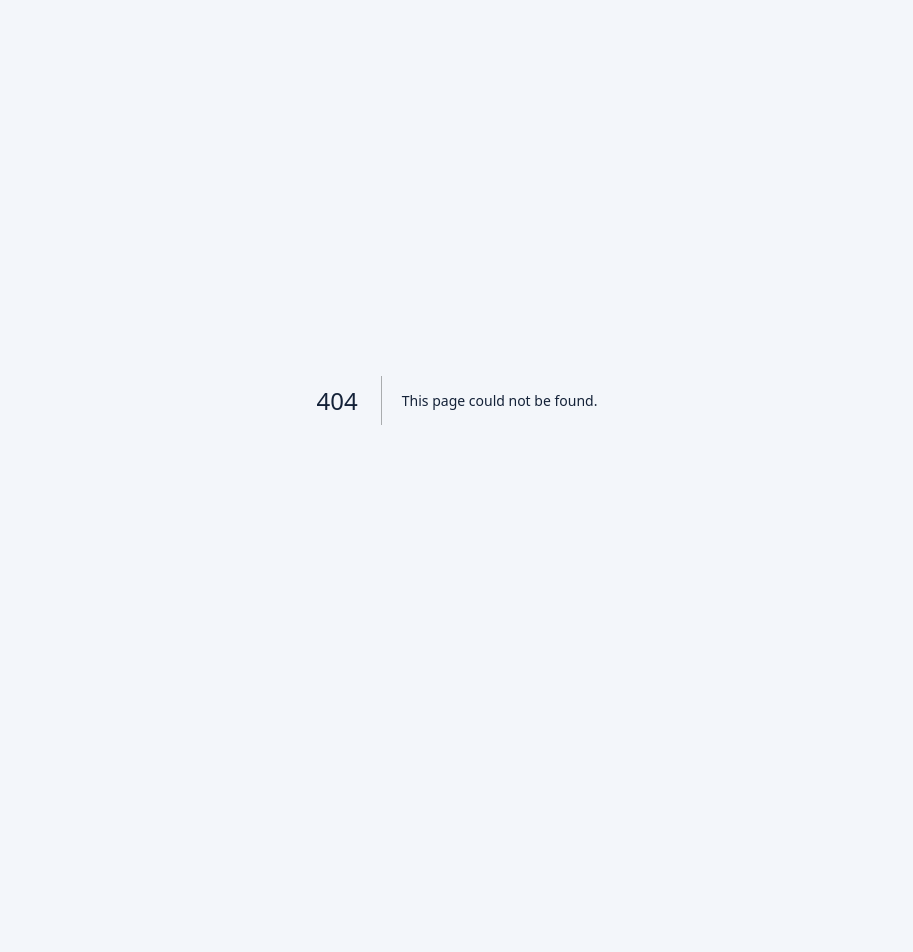
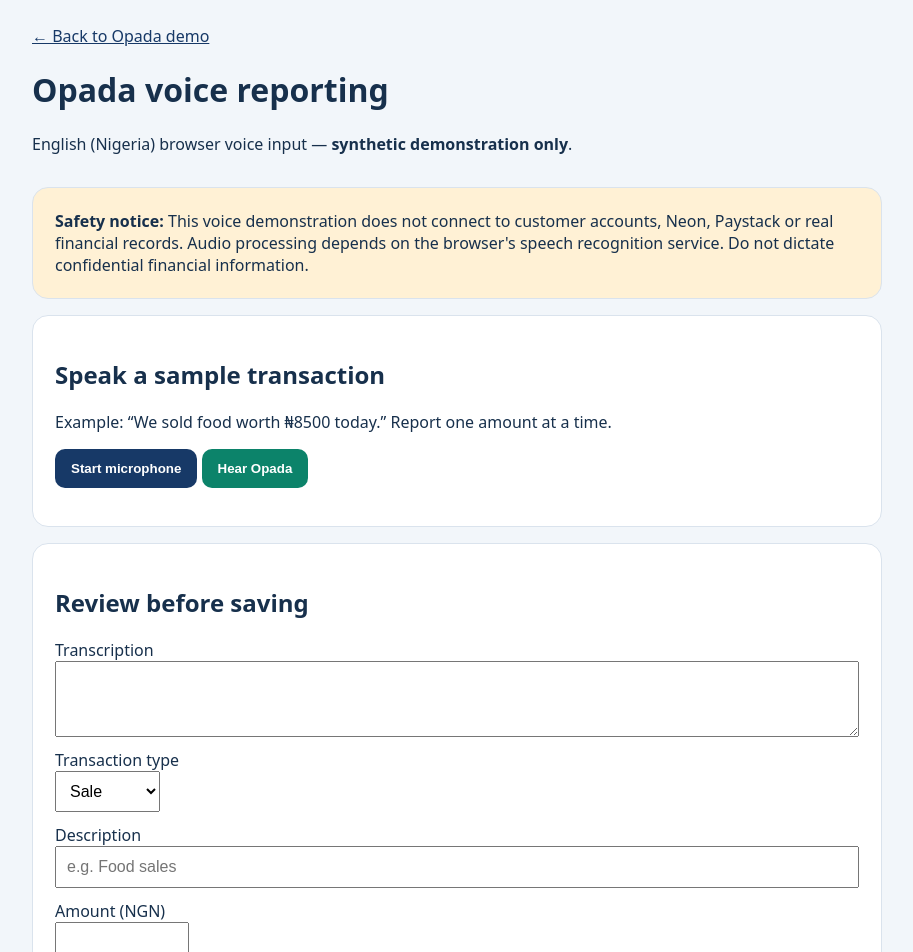
Before and after one commit to stephenrabbi/opada, a Next.js app: page /voice in a window 1280 px wide. Before the commit this address had no page. Shown: the top 952 px of the page, without its empty margins (183-1096 px from the left). Before the commit the page ends 800 px from the top, so only its background shows below. Built offline with nearby package versions, Linux system fonts and the light colour scheme.

Commit message:
feat: add consent-based English voice reporting demo with explicit confirmation

```diff
--- /dev/null
+++ b/app/voice/page.jsx
@@ -0,0 +1,58 @@
+'use client';
+import {useEffect,useRef,useState} from 'react';
+
+const styles={panel:{background:'#fff',borderRadius:16,padding:22,border:'1px solid #dae3ed'},btn:{background:'#173967',color:'white',padding:'12px 16px',border:0,borderRadius:10,fontWeight:700,cursor:'pointer'}};
+const money=n=>'₦'+Number(n).toLocaleString('en-NG');
+function parseReport(text){
+  const normalized=text.toLowerCase().replace(/,/g,'');
+  // Only numeric amounts explicitly expressed in naira or NGN. Never interpret words as figures.
+  const matches=[...normalized.matchAll(/(?:₦|ngn\s*|(?:naira\s*))\s*(\d+(?:\.\d{1,2})?)/g)];
+  const amounts=matches.map(m=>Number(m[1])).filter(n=>Number.isFinite(n)&&n>0&&n<=10000000);
+  if(!amounts.length)return {kind:null,amount:null,warning:'No explicit naira amount detected. Enter the amount manually before confirming.'};
+  const expense=/\b(spent|expense|cost|bought|purchase|paid for)\b/.test(normalized);
+  const sale=/\b(sold|sales|sale|received|collected|earned)\b/.test(normalized);
+  if(expense&&sale)return {kind:null,amount:null,warning:'Multiple transaction types detected. Review and enter one record at a time.'};
+  if(amounts.length!==1)return {kind:null,amount:null,warning:'Multiple amounts detected. Review and enter one record at a time.'};
+  return {kind:expense?'expense':sale?'sale':null,amount:amounts[0],warning:!expense&&!sale?'Select sale or expense manually.':null};
+}
+export default function VoiceInput(){
+ const recorder=useRef(null);
+ const [supported,setSupported]=useState(null);
+ const [listening,setListening]=useState(false);
+ const [transcript,setTranscript]=useState('');
+ const [kind,setKind]=useState('sale');
+ const [amount,setAmount]=useState('');
+ const [item,setItem]=useState('');
+ const [notice,setNotice]=useState('');
+ const [records,setRecords]=useState([]);
+ const [speak,setSpeak]=useState(false);
+ useEffect(()=>{setSupported(Boolean(window.SpeechRecognition||window.webkitSpeechRecognition));return()=>{recorder.current?.abort();}},[]);
+ function start(){
+  const Speech=window.SpeechRecognition||window.webkitSpeechRecognition;
+  if(!Speech){setNotice('Voice recognition is not available in this browser. Use manual entry.');return;}
+  if(!window.isSecureContext){setNotice('A secure HTTPS connection is required for microphone access.');return;}
+  recorder.current?.abort();
+  const r=new Speech();r.lang='en-NG';r.continuous=false;r.interimResults=false;recorder.current=r;
+  r.onstart=()=>{setListening(true);setNotice('Listening. Say one sale or expense, including the naira amount.');};
+  r.onresult=e=>{const text=e.results?.[0]?.[0]?.transcript||'';setTranscript(text);const parsed=parseReport(text);if(parsed.kind)setKind(parsed.kind);if(parsed.amount)setAmount(String(parsed.amount));setNotice(parsed.warning||'Review the transcription and details before confirming.');};
+  r.onerror=e=>{setNotice('Microphone or recognition error: '+(e.error||'unknown')+'. You can enter details manually.');};
+  r.onend=()=>setListening(false);
+  try{r.start()}catch{setListening(false);setNotice('Could not start microphone. Check browser permissions.');}
+ }
+ function confirm(e){e.preventDefault();const n=Number(amount);if(!Number.isSafeInteger(n)||n<=0||n>10000000||!item.trim()){setNotice('Provide a description and an integer amount between ₦1 and ₦10,000,000.');return;}setRecords(prev=>[{id:Date.now(),kind,amount:n,item:item.trim().slice(0,80),transcript},...prev]);setNotice('Confirmed sample saved to this browser session only. Not sent to the backend or Paystack.');setAmount('');setItem('');setTranscript('');}
+ function say(){if(!('speechSynthesis' in window)){setNotice('Spoken responses are not supported in this browser.');return;}window.speechSynthesis.cancel();const u=new SpeechSynthesisUtterance('Hello, I am Opada. You can report a sale or expense. Please confirm the details before saving.');u.lang='en-NG';u.rate=.93;window.speechSynthesis.speak(u);setSpeak(true);u.onend=()=>setSpeak(false);}
+ return <main style={{minHeight:'100vh',background:'#f2f6fa',color:'#17304c',fontFamily:'system-ui,sans-serif',padding:'25px 15px'}}>
+  <div style={{maxWidth:850,margin:'auto',display:'grid',gap:16}}>
+   <header><a href='/demo' style={{color:'#173967'}}>← Back to Opada demo</a><h1>Opada voice reporting</h1><p>English (Nigeria) browser voice input — <b>synthetic demonstration only</b>.</p></header>
+   <section style={{...styles.panel,background:'#fff1d5'}}><b>Safety notice:</b> This voice demonstration does not connect to customer accounts, Neon, Paystack or real financial records. Audio processing depends on the browser's speech recognition service. Do not dictate confidential financial information.</section>
+   <section style={styles.panel}><h2>Speak a sample transaction</h2><p>Example: “We sold food worth ₦8500 today.” Report one amount at a time.</p><button type='button' style={styles.btn} onClick={listening?()=>recorder.current?.stop():start}>{listening?'Stop recording':'Start microphone'}</button>{' '}<button type='button' style={{...styles.btn,background:'#0c836a'}} onClick={say}>Hear Opada</button><p role='status'>{supported===false?'Speech recognition unavailable; manual entry remains available.':notice}</p>{speak&&<p>Speaking...</p>}</section>
+   <section style={styles.panel}><h2>Review before saving</h2><form onSubmit={confirm} style={{display:'grid',gap:12}}>
+    <label>Transcription<textarea value={transcript} onChange={e=>setTranscript(e.target.value)} rows={3} style={{display:'block',width:'100%',boxSizing:'border-box',fontSize:16,padding:10}} /></label>
+    <label>Transaction type<select value={kind} onChange={e=>setKind(e.target.value)} style={{display:'block',padding:10,fontSize:16}}><option value='sale'>Sale</option><option value='expense'>Expense</option></select></label>
+    <label>Description<input required maxLength={80} value={item} onChange={e=>setItem(e.target.value)} placeholder='e.g. Food sales' style={{display:'block',padding:10,width:'100%',boxSizing:'border-box',fontSize:16}} /></label>
+    <label>Amount (NGN)<input required type='number' min='1' max='10000000' step='1' value={amount} onChange={e=>setAmount(e.target.value)} style={{display:'block',padding:10,fontSize:16}} /></label>
+    <button style={styles.btn} type='submit'>Confirm sample record</button>
+   </form></section>
+   <section style={styles.panel}><h2>Confirmed samples (browser session only)</h2>{records.length===0?<p>No sample entries yet.</p>:<ul>{records.map(r=><li key={r.id}>{r.kind}: {r.item} — {money(r.amount)}</li>)}</ul>}</section>
+  </div></main>;
+}
```
